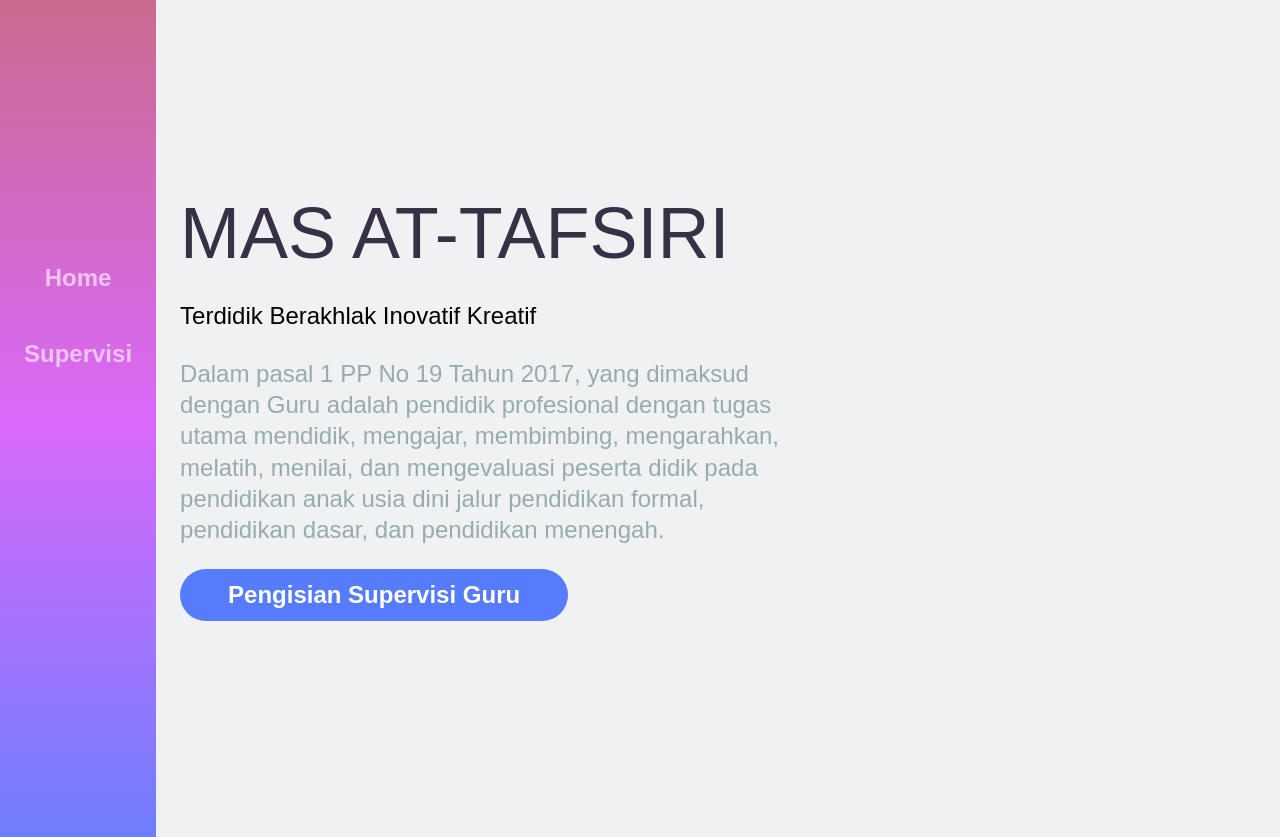
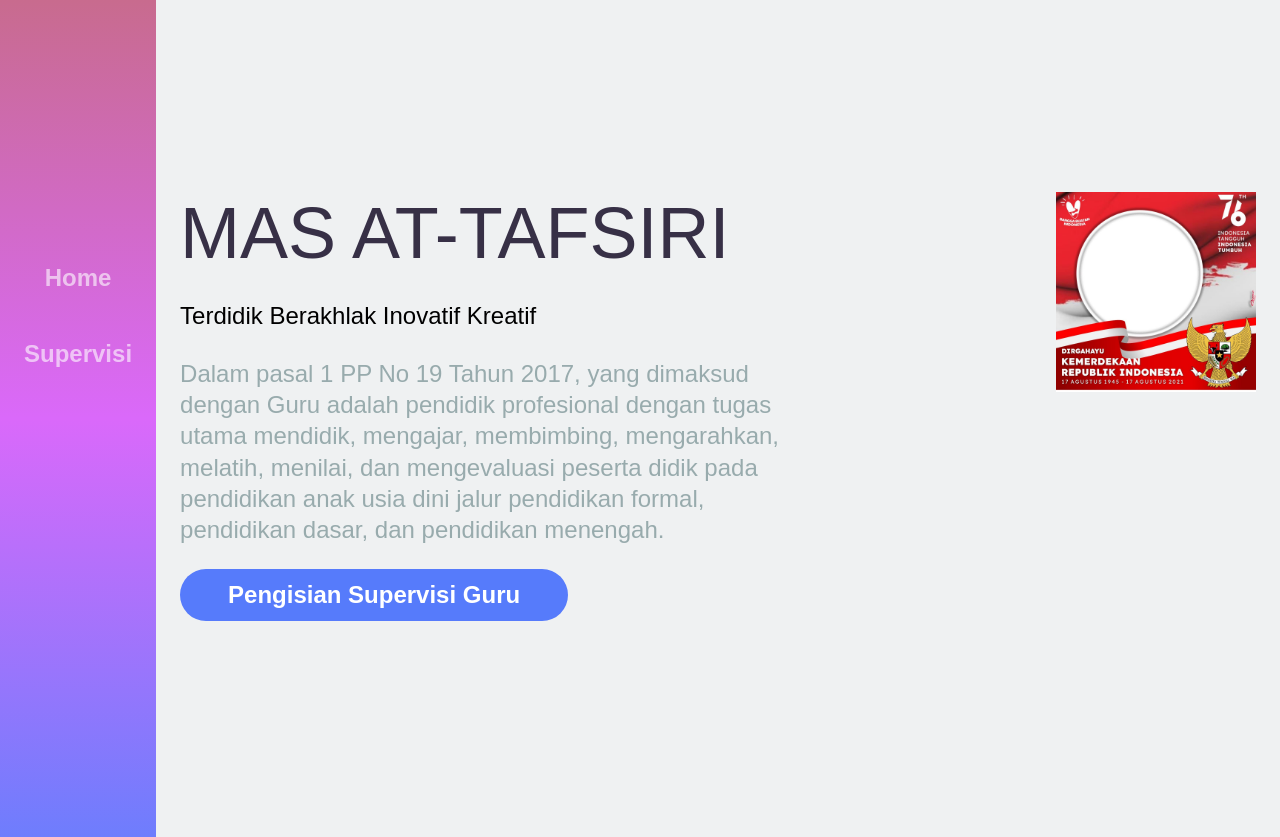
Before and after one commit to eltafsiri/eltafsiriptk.github.io, a plain HTML site: page index.html in a window 1280 px wide. Drawn offline with Linux system fonts and the light colour scheme.

Commit message:
Update index.html

```diff
--- a/index.html
+++ b/index.html
@@ -19,7 +19,7 @@
         </div>
         <main class="content">
               <section class="hero">
-                  <img src="online.png" alt="">
+                  <img src="bd2414be-65fb-4f9b-b248-c5182272757a.jpg" alt="">
               <div class="hero-content">
                   <h1>MAS AT-TAFSIRI</h1><br></h2>Terdidik Berakhlak Inovatif Kreatif</h2><br><br>
 <p> Dalam pasal 1 PP No 19 Tahun 2017, yang dimaksud dengan Guru adalah pendidik profesional dengan tugas utama mendidik, mengajar, membimbing, mengarahkan, melatih, menilai, dan mengevaluasi peserta didik pada pendidikan anak usia dini jalur pendidikan formal, pendidikan dasar, dan pendidikan menengah.</p>
```
